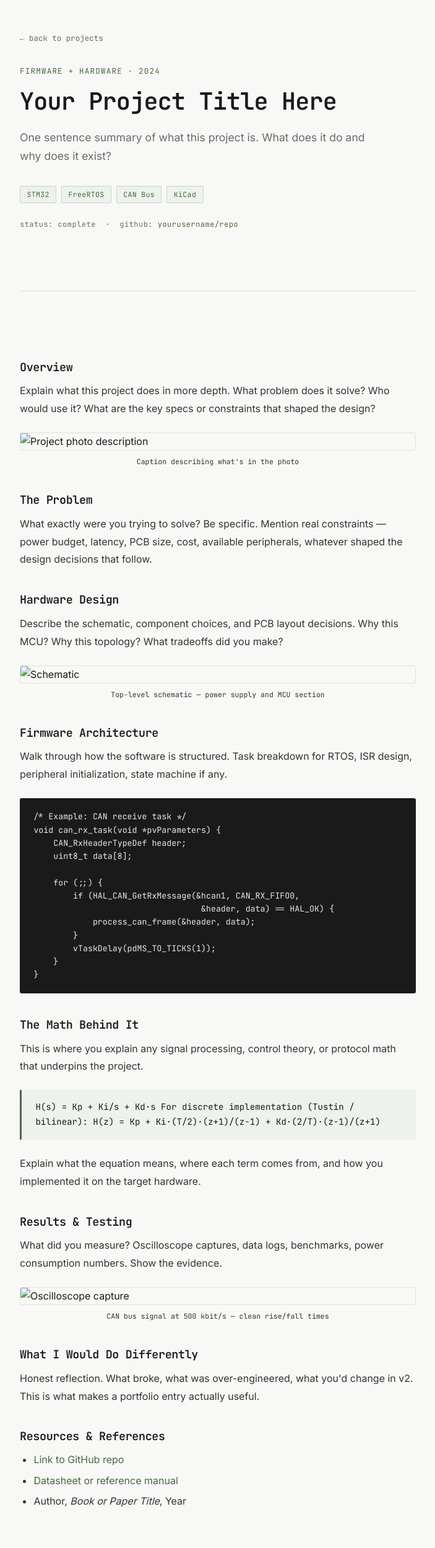
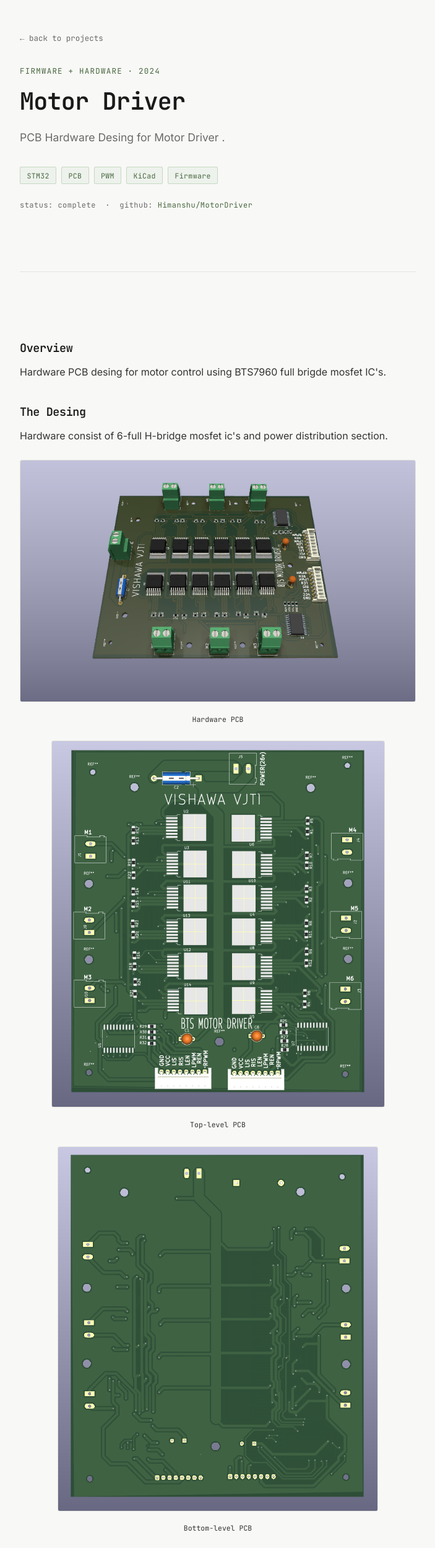
Before and after one commit to Himanshukohale22/Himanshukohale22.github.io, a plain HTML site: page projects/BTS-motor_driver.html in a window 1280 px wide. Shown: the part 142-2640 px from the top of the page at 62% size, without its empty margins (288-991 px from the left). Drawn offline with Linux system fonts and the light colour scheme.

Commit message:
Adding the projects for ref 1. adding hardware projects BTS motor driver and bare mini flight controller.

```diff
--- a/assets/css/style.css
+++ b/assets/css/style.css
@@ -292,7 +292,7 @@ footer {
   height: auto;
   border: 1px solid var(--faint);
   border-radius: 3px;
-  margin: 1.5rem 0;
+  margin: 1.5rem auto;
   display: block;
 }
 .img-caption {
@@ -300,8 +300,9 @@ footer {
   font-size: 0.72rem;
   color: var(--muted);
   text-align: center;
-  margin-top: -1rem;
-  margin-bottom: 1.5rem;
+  margin: -0.4rem auto 1.6rem;
+  max-width: 80%;
+  line-height: 1.5;
 }
 
 /* Video embed */
--- a/projects/project-template.html
+++ b/projects/BTS-motor_driver.html
@@ -3,7 +3,7 @@
 <head>
   <meta charset="UTF-8" />
   <meta name="viewport" content="width=device-width, initial-scale=1.0" />
-  <title>Project Title — Your Name</title>
+  <title>Flight Controller — Himanshu Kohale</title>
   <link rel="stylesheet" href="../assets/css/style.css" />
   <link rel="preconnect" href="https://fonts.googleapis.com" />
   <link href="https://fonts.googleapis.com/css2?family=JetBrains+Mono:wght@300;400;600&family=Inter:wght@300;400;500&display=swap" rel="stylesheet" />
@@ -23,21 +23,22 @@
   <div class="page-header">
     <a href="../index.html#projects" class="back">← back to projects</a>
 
-    <div class="hero-meta">firmware + hardware · 2024</div>
-    <h1>Your Project Title Here</h1>
+    <div class="hero-meta">Firmware + Hardware · 2024</div>
+    <h1>Motor Driver</h1>
     <p class="hero-sub">
-      One sentence summary of what this project is.
-      What does it do and why does it exist?
+      PCB Hardware Desing for Motor Driver .
     </p>
     <div class="hero-tags" style="margin-top:1.2rem">
       <span>STM32</span>
-      <span>FreeRTOS</span>
-      <span>CAN Bus</span>
+      <span>PCB</span>
+      <span>PWM</span>
       <span>KiCad</span>
+      <span>Firmware</span>
     </div>
     <div class="page-meta" style="margin-top:1.5rem">
       status: complete &nbsp;·&nbsp; github:
-      <a href="https://github.com/yourusername/repo">yourusername/repo</a>
+      <!-- github link -->
+      <a href="https://github.com/Himanshukohale22/BTS-board">Himanshu/MotorDriver</a>
     </div>
   </div>
 
@@ -48,13 +49,12 @@
 
     <h2>Overview</h2>
     <p>
-      Explain what this project does in more depth. What problem does it solve?
-      Who would use it? What are the key specs or constraints that shaped the design?
+        Hardware PCB desing for motor control using BTS7960 full brigde mosfet IC's.
     </p>
 
     <!-- IMAGE: place your photo/screenshot here -->
-    <img src="../assets/images/project-photo.jpg" alt="Project photo description" />
-    <p class="img-caption">Caption describing what's in the photo</p>
+    <!-- <img src="../images/FC/FlightControllerHA.png" alt="Hardware Architecture of FC" />
+    <p class="img-caption">Hardware Architecture of the project</p> -->
 
     <!-- ── VIDEO (YouTube or local) ──
     <div class="video-wrap">
@@ -63,29 +63,30 @@
     </div>
     -->
 
-    <h2>The Problem</h2>
+    <h2>The Desing</h2>
     <p>
-      What exactly were you trying to solve? Be specific. Mention real constraints —
-      power budget, latency, PCB size, cost, available peripherals, whatever shaped
-      the design decisions that follow.
+        Hardware consist of 6-full H-bridge mosfet ic's and power distribution section.
     </p>
 
-    <h2>Hardware Design</h2>
-    <p>
-      Describe the schematic, component choices, and PCB layout decisions.
-      Why this MCU? Why this topology? What tradeoffs did you make?
-    </p>
-    <img src="../assets/images/schematic.png" alt="Schematic" />
-    <p class="img-caption">Top-level schematic — power supply and MCU section</p>
+    <img src="../images/Motot_driver/PCB_main.png" alt="Front Side Schematic" />
+    <p class="img-caption"> Hardware PCB </p>
+    <img src="../images/Motot_driver/top.png" alt="Front Side Schematic" />
+    <p class="img-caption">Top-level PCB </p>
+    <img src="../images/Motot_driver/Bottom.png" alt="Back Side Schematic" />
+    <p class="img-caption">Bottom-level PCB </p>
 
-    <h2>Firmware Architecture</h2>
+    <img src="../images/Motot_driver/schematics.png" alt="Schematic view 1" />
+    <p class="img-caption"> schematics </p>
+
+
+    <!-- <h2>Firmware Architecture</h2>
     <p>
       Walk through how the software is structured. Task breakdown for RTOS,
       ISR design, peripheral initialization, state machine if any.
-    </p>
+    </p> -->
 
-    <pre><code>/* Example: CAN receive task */
-void can_rx_task(void *pvParameters) {
+    <!-- <pre><code>/* Example: CAN receive task */
+    void can_rx_task(void *pvParameters) {
     CAN_RxHeaderTypeDef header;
     uint8_t data[8];
 
@@ -96,51 +97,51 @@ void can_rx_task(void *pvParameters) {
         }
         vTaskDelay(pdMS_TO_TICKS(1));
     }
-}</code></pre>
+}</code></pre> -->
 
-    <h2>The Math Behind It</h2>
+    <!-- <h2>The Idea Behind It</h2>
     <p>
       This is where you explain any signal processing, control theory,
       or protocol math that underpins the project.
-    </p>
+    </p> -->
 
-    <div class="math-block">
+    <!-- <div class="math-block"> -->
       <!-- Write equations in plain text or use LaTeX-style notation -->
-      H(s) = Kp + Ki/s + Kd·s
+      <!-- H(s) = Kp + Ki/s + Kd·s
 
       For discrete implementation (Tustin / bilinear):
       H(z) = Kp + Ki·(T/2)·(z+1)/(z-1) + Kd·(2/T)·(z-1)/(z+1)
-    </div>
+    </div> -->
 
-    <p>
+    <!-- <p>
       Explain what the equation means, where each term comes from,
       and how you implemented it on the target hardware.
-    </p>
+    </p> -->
 
     <!-- If you want proper LaTeX rendering, uncomment and add MathJax:
     <script src="https://cdn.jsdelivr.net/npm/mathjax@3/es5/tex-mml-chtml.js"></script>
     Then write: \( H(s) = K_p + \frac{K_i}{s} + K_d s \)
     -->
 
-    <h2>Results & Testing</h2>
+    <!-- <h2>Results & Testing</h2>
     <p>
       What did you measure? Oscilloscope captures, data logs,
       benchmarks, power consumption numbers. Show the evidence.
     </p>
-    <img src="../assets/images/oscilloscope.png" alt="Oscilloscope capture" />
-    <p class="img-caption">CAN bus signal at 500 kbit/s — clean rise/fall times</p>
+    <img src="../images/FC/FlightControllerHA.png" alt="Oscilloscope capture" />
+    <p class="img-caption">CAN bus signal at 500 kbit/s — clean rise/fall times</p> -->
 
     <h2>What I Would Do Differently</h2>
     <p>
-      Honest reflection. What broke, what was over-engineered,
-      what you'd change in v2. This is what makes a portfolio entry actually useful.
+      For future development i would add MCU controller to the Hardware architecture with Firmaware controller algorithm implemented with PID and motor calbration.
+      And a GUI/serial controller for externally user.
     </p>
 
     <h2>Resources & References</h2>
     <ul>
-      <li><a href="#">Link to GitHub repo</a></li>
-      <li><a href="#">Datasheet or reference manual</a></li>
-      <li>Author, <em>Book or Paper Title</em>, Year</li>
+      <li><a href="https://github.com/Himanshukohale22/BTS-board">Link to GitHub repo</a></li>
+      <!-- <li><a href="#">Datasheet or reference manual</a></li> -->
+      <!-- <li>Author, <em>Book or Paper Title</em>, Year</li> -->
     </ul>
 
   </article>
--- /dev/null
+++ b/projects/flight-controller.html
@@ -0,0 +1,162 @@
+<!DOCTYPE html>
+<html lang="en">
+<head>
+  <meta charset="UTF-8" />
+  <meta name="viewport" content="width=device-width, initial-scale=1.0" />
+  <title>Flight Controller — Himanshu Kohale</title>
+  <link rel="stylesheet" href="../assets/css/style.css" />
+  <link rel="preconnect" href="https://fonts.googleapis.com" />
+  <link href="https://fonts.googleapis.com/css2?family=JetBrains+Mono:wght@300;400;600&family=Inter:wght@300;400;500&display=swap" rel="stylesheet" />
+</head>
+<body>
+
+  <nav>
+    <a href="../index.html" class="nav-name">YN<span class="cursor">_</span></a>
+    <div class="nav-links">
+      <a href="../index.html#projects">projects</a>
+      <a href="../index.html#articles">articles</a>
+      <a href="../index.html#contact">contact</a>
+    </div>
+  </nav>
+
+  <!-- PAGE HEADER -->
+  <div class="page-header">
+    <a href="../index.html#projects" class="back">← back to projects</a>
+
+    <div class="hero-meta">firmware + hardware · 2024</div>
+    <h1>Flight Controller</h1>
+    <p class="hero-sub">
+      Baseline Hardware framework for multi-functional UAV.
+    </p>
+    <div class="hero-tags" style="margin-top:1.2rem">
+      <span>STM32</span>
+      <span>PCB</span>
+      <span>SPI/I2C/UART/Can</span>
+      <span>KiCad</span>
+      <span>Firmware</span>
+    </div>
+    <div class="page-meta" style="margin-top:1.5rem">
+      status: complete &nbsp;·&nbsp; github:
+      <!-- github link -->
+      <a href="https://github.com/Himanshukohale22/TVC_FlightController">Himanshu/FlightController</a>
+    </div>
+  </div>
+
+  <div class="divider"></div>
+
+  <!-- MAIN CONTENT -->
+  <article class="prose">
+
+    <h2>Overview</h2>
+    <p>
+      Flight controller Baseline Hardware framework for multifunctional UAV's.
+      Harware Includes the STM32H7 High performance Microcontroller with exposed peripherals like SPI/UART/Timers/I2C/CAN.
+    </p>
+
+    <!-- IMAGE: place your photo/screenshot here -->
+    <img src="../images/FC/FlightControllerHA.png" alt="Hardware Architecture of FC" />
+    <p class="img-caption">Hardware Architecture of the project</p>
+
+    <!-- ── VIDEO (YouTube or local) ──
+    <div class="video-wrap">
+      <iframe src="https://www.youtube.com/embed/YOUR_VIDEO_ID"
+        frameborder="0" allowfullscreen></iframe>
+    </div>
+    -->
+
+    <h2>The Problem</h2>
+    <p>
+      Drone Autopilot are easy to build in hardware perspective but building a simple protoyping
+      model which can be used to test your software side code and debugging help is necessary, people always forget.
+      This Hardware model can be used in multi purpose UAV. which is helpful for prototyping or one real UAV according to usecase.
+    </p>
+
+    <h2>Hardware Design</h2>
+    <p>
+      Hardware contains the multiple sensors and open peripherals with STM32H7 serias high.
+      speed microcontroller. following are the included parts in PCB hardware.
+      Microcontroller: [Specify model, e.g., STM32F4]
+      Sensors: IMU (Accelerometer, Gyroscope), Barometer
+      Actuators: Digital Servos for TVC mechanism
+    </p>
+
+    <img src="../images/FC/FCFrontSide.png" alt="Front Side Schematic" />
+    <p class="img-caption">Top-level PCB — power supply and MCU section</p>
+    <img src="../images/FC/FCBackSide.png" alt="Back Side Schematic" />
+    <p class="img-caption">Bottom-level PCB — power supply and MCU section</p>
+
+    <img src="../images/FC/Schematic_1.png" alt="Schematic view 1" />
+    <p class="img-caption">Top-level schematics </p>
+    <img src="../images/FC/Schematic_2.png" alt="Schematic view 2" />
+    <p class="img-caption">Bottom-level schematics </p>
+
+
+    <!-- <h2>Firmware Architecture</h2>
+    <p>
+      Walk through how the software is structured. Task breakdown for RTOS,
+      ISR design, peripheral initialization, state machine if any.
+    </p> -->
+
+    <!-- <pre><code>/* Example: CAN receive task */
+    void can_rx_task(void *pvParameters) {
+    CAN_RxHeaderTypeDef header;
+    uint8_t data[8];
+
+    for (;;) {
+        if (HAL_CAN_GetRxMessage(&hcan1, CAN_RX_FIFO0,
+                                  &header, data) == HAL_OK) {
+            process_can_frame(&header, data);
+        }
+        vTaskDelay(pdMS_TO_TICKS(1));
+    }
+}</code></pre> -->
+
+    <!-- <h2>The Idea Behind It</h2>
+    <p>
+      This is where you explain any signal processing, control theory,
+      or protocol math that underpins the project.
+    </p> -->
+
+    <!-- <div class="math-block"> -->
+      <!-- Write equations in plain text or use LaTeX-style notation -->
+      <!-- H(s) = Kp + Ki/s + Kd·s
+
+      For discrete implementation (Tustin / bilinear):
+      H(z) = Kp + Ki·(T/2)·(z+1)/(z-1) + Kd·(2/T)·(z-1)/(z+1)
+    </div> -->
+
+    <!-- <p>
+      Explain what the equation means, where each term comes from,
+      and how you implemented it on the target hardware.
+    </p> -->
+
+    <!-- If you want proper LaTeX rendering, uncomment and add MathJax:
+    <script src="https://cdn.jsdelivr.net/npm/mathjax@3/es5/tex-mml-chtml.js"></script>
+    Then write: \( H(s) = K_p + \frac{K_i}{s} + K_d s \)
+    -->
+
+    <!-- <h2>Results & Testing</h2>
+    <p>
+      What did you measure? Oscilloscope captures, data logs,
+      benchmarks, power consumption numbers. Show the evidence.
+    </p>
+    <img src="../images/FC/FlightControllerHA.png" alt="Oscilloscope capture" />
+    <p class="img-caption">CAN bus signal at 500 kbit/s — clean rise/fall times</p> -->
+
+    <h2>What I Would Do Differently</h2>
+    <p>
+      For future development i would add the RF communication modules on board or i'll craete Father board for this Autopilot
+      with all the other communication/Camera payload/radar/detections sensors Assembly PCB's and hardware architecture.
+    </p>
+
+    <h2>Resources & References</h2>
+    <ul>
+      <li><a href="https://github.com/Himanshukohale22/TVC_FlightController">Link to GitHub repo</a></li>
+      <!-- <li><a href="#">Datasheet or reference manual</a></li> -->
+      <!-- <li>Author, <em>Book or Paper Title</em>, Year</li> -->
+    </ul>
+
+  </article>
+
+</body>
+</html>
```
Also changed, not shown: articles/article-template.html (+1 -1 lines), index.html (+18 -17 lines), images/FC/FCBackSide.png (added), images/FC/FCFrontSide.png (added), images/FC/FlightControllerHA.png (added), images/FC/Schematic_1.png (added), images/FC/Schematic_2.png (added), images/Motot_driver/Bottom.png (added), images/Motot_driver/PCB_main.png (added), images/Motot_driver/schematics.png (added), images/Motot_driver/top.png (added).
